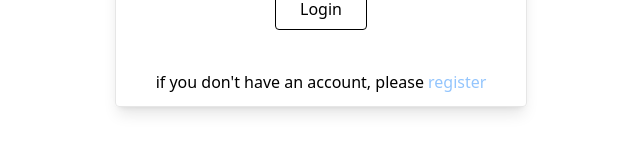
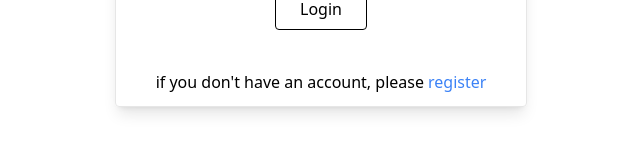
Before and after one commit to real-kijmoshi/pytter, a Next.js app: page /auth/login in a window 1280 px wide. Shown: the part 209-362 px from the top of the page, without its empty margins (319-959 px from the left). Built offline with nearby package versions, Linux system fonts and the light colour scheme.

Commit message:
login method changed to post + client fix in login and register pages

```diff
--- a/pages/auth/login.tsx
+++ b/pages/auth/login.tsx
@@ -7,6 +7,8 @@ import { useCookies } from "react-cookie";
 import { useRouter } from "next/router";
 
 const roboto = Roboto_Flex({ subsets: ["latin-ext"] });
+
+import { SERVER_ADRESS } from "@/config.json"
 
 export default function Login() {
   const [username, setUsername] = useState<string>("");
@@ -21,14 +23,11 @@ export default function Login() {
   const handleLogin = () => {
     axios
       .post(
-        process.env.SERVER_ADRESS + "/login",
-        {},
+        SERVER_ADRESS + "/login",
         {
-          data: {
-            username,
-            password,
-          },
-        }
+          username,
+          password,
+        },
       )
       .then((res) => {
         if (res.status === 200) {
@@ -45,6 +44,9 @@ export default function Login() {
       })
       .catch((err) => {
         console.log(err);
+        if (err.response.status === 400) {
+          setError(err.response.data.error);
+        }
       });
   };
 
@@ -79,8 +81,10 @@ export default function Login() {
         <div>
           <p className={`flex flex-row mt-10`}>
             if you don't have an account, please
-            <Link href="/auth/register">
-              <p className={`text-blue-300 ml-1`}>register</p>
+            <Link href="/auth/register"
+              className={`text-blue-500 hover:text-blue-700 ml-1`}
+            >
+              register
             </Link>
           </p>
 
--- a/pages/auth/register.tsx
+++ b/pages/auth/register.tsx
@@ -41,7 +41,9 @@ export default function Register() {
           }
         })
         .catch((err) => {
-          console.log(err);
+          if(err.response.status === 400) {
+            setError(err.response.data.error)
+          }
         });
     } else {
       setError("passwords don't match");
```
Also changed, not shown: 2 other files (tests, documents, lock files or other folders).
